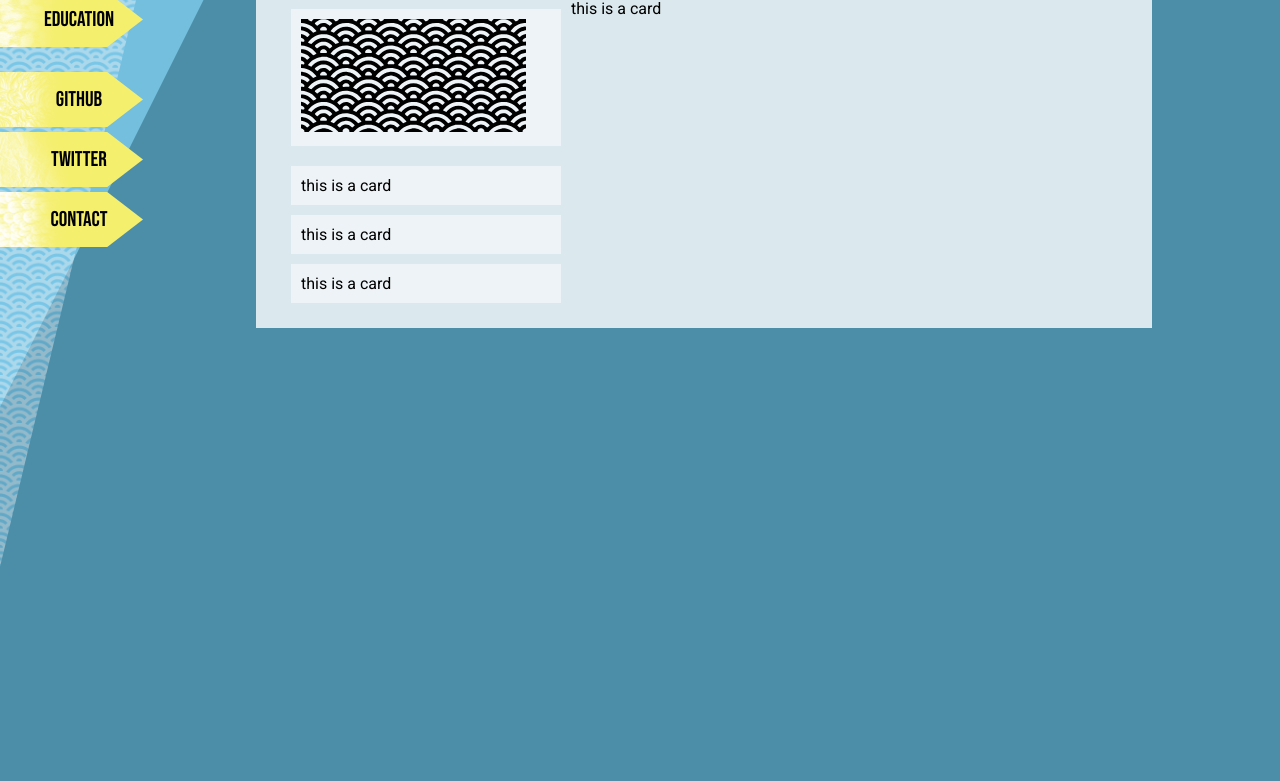
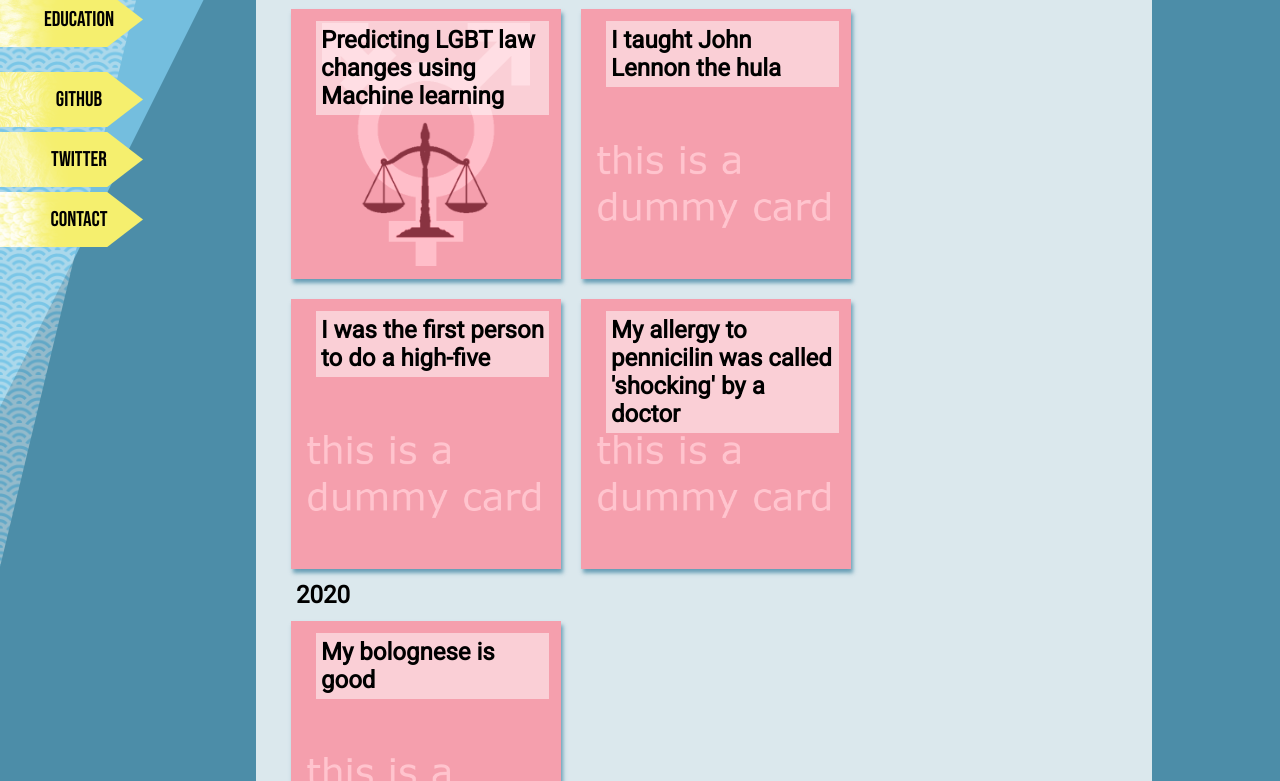
Before and after one commit to BenjaminGordonCody/CodeNation-Develop-Coding, a plain HTML site: page projects.html in a window 1280 px wide. Shown: the part 233-1014 px from the top of the page. Before the commit the page ends 800 px from the top, so only its background shows below. Drawn offline with Linux system fonts and the light colour scheme; a web font is replaced by a local one.

Commit message:
second commit

```diff
--- a/css.css
+++ b/css.css
@@ -213,15 +213,34 @@ transition: color 2s;}
     flex-wrap: wrap;
 }
 
+.cardbox h2{
+    background-color:rgb(255, 255, 255, 0.5);
+    padding: 5px;
+
+}
+
+
+
 .card{
     width: 250px;
+    height: 250px;
     padding: 10px;
     border: 1px;
     margin: 10px;
-    background-color: rgba(255, 255, 255, 0.5);
+    background-color: #F59FAD;
+    box-shadow: 2px 4px 4px rgba(76, 141, 168, 0.8);
+    background-image: url(./dummy.png); /* this is the default image, change via card id*/
+    background-blend-mode: luminosity;
+    background-size: auto 90%;
+    background-position: center;
+    background-repeat: no-repeat;
 }
 
-.cardimage{
-    width:90%;
-    align-self: ;
+.card:hover{
+    margin-top: 0;
 }
+
+#legalchange{
+    background-image: url(./lgbtlegal.png);
+
+}
--- a/projects.html
+++ b/projects.html
@@ -41,23 +41,34 @@
         <h2>2021</h2>
 
         <div class="cardbox">
+            <div class="card" id="legalchange">
+                <h2>Predicting LGBT law changes using Machine learning</h2>
+            </div>
+
+
             <div class="card">
-                <img class="cardimage" src="./wave.svg">
-            </div>this is a card
+                <h2>I taught John Lennon the hula</h2>
+            </div>
+
+            <div class="card">
+                <h2>I was the first person to do a high-five</h2>
+            </div>
+
+            <div class="card">
+                <h2>My allergy to pennicilin was called 'shocking' by a doctor</h2>
+            </div>
         </div>
 
-        <div class="card"> this is a card</div>
-        <div class="card"> this is a card</div>
-        <div class="card"> this is a card</div>
+
+        <h2>2020</h2>
+        <div class="cardbox">
+
+            <div class="card">
+                <h2>My bolognese is good</h2>
+            </div>
+
+        </div>
     </div>
-
-    <h2>2021</h2>
-    <div class="cardbox">
-        <div class="card"> this is a card</div>
-        <div class="card"> this is a card</div>
-        <div class="card"> this is a card</div>
-    </div>
-
     <!-- end of unique page content -->
 
     </div>
```
Also changed, not shown: contact.html (+2 -6 lines), index.html (+5 -15 lines), dummy.png (added), lgbtlegal.png (added).
